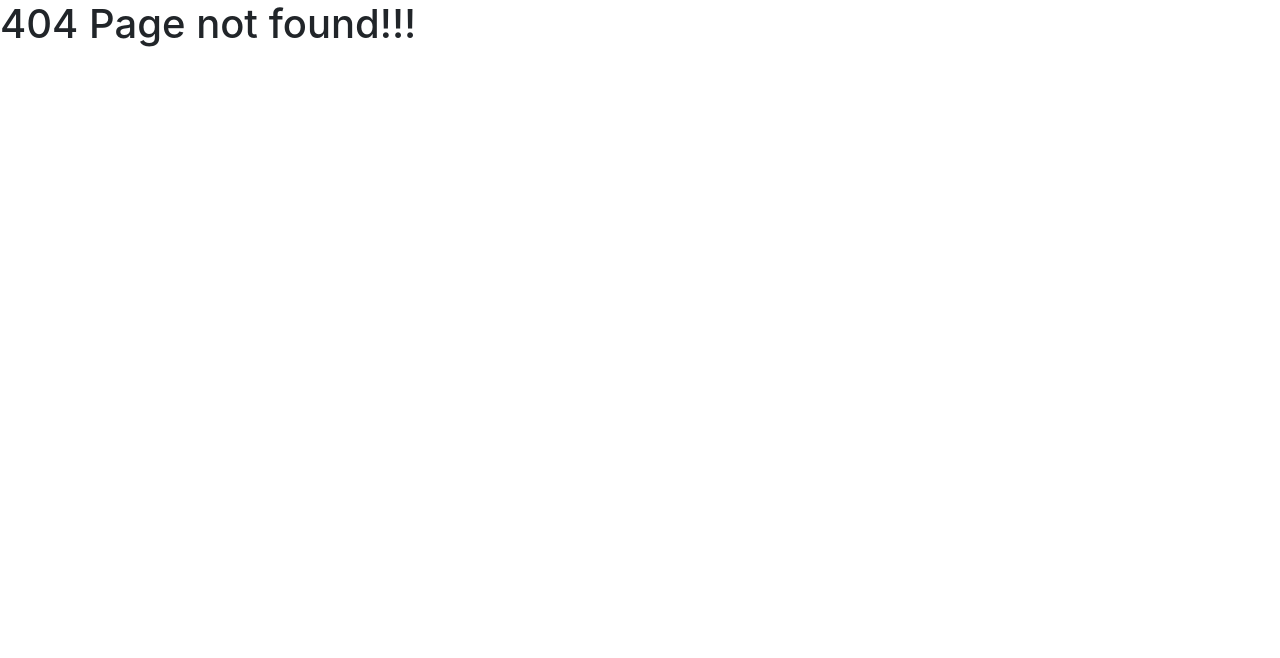
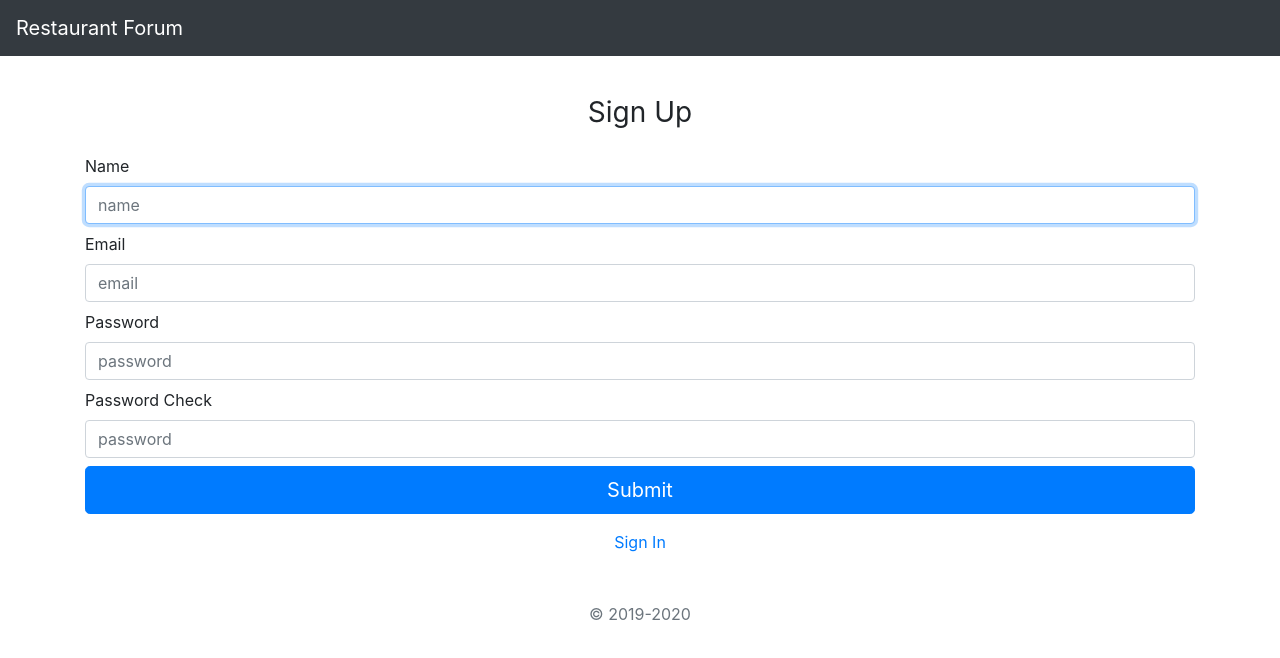
Before and after one commit to IgnacioFan/forum_frontend, a Vue app: page /#/signup in a window 1280 px wide. Before the commit this address had no page. Shown: the top 658 px of the page. Built offline with nearby package versions, Linux system fonts and the light colour scheme.

Commit message:
feature/add-login-and-signup

```diff
--- a/src/App.vue
+++ b/src/App.vue
@@ -1,15 +1,27 @@
 <template>
   <div id="restaurant-forum">
+    <Navbar/>
+    <main
+      role="main"
+      class="mt-5 bg white"
+    >
     <router-view/>
+    </main>
   </div>
 </template>
+
 <script>
 import "bootstrap"
 import "bootstrap/dist/css/bootstrap.min.css"
+import Navbar from "./components/Navbar.vue"
+
 export default {
-  name: 'App'
+  components: {
+    Navbar
+  }
 }
 </script>
+
 <style>
 #app {
   font-family: Avenir, Helvetica, Arial, sans-serif;
--- /dev/null
+++ b/src/components/Navbar.vue
@@ -0,0 +1,77 @@
+<template>
+  <nav class="navbar navbar-expand-lg fixed-top navbar-dark bg-dark">
+    <router-link class="navbar-brand"
+      to="/"
+    >
+      Restaurant Forum
+    </router-link>
+
+    <button
+      class="navbar-toggler"
+      type="button"
+      data-toggle="collapse"
+      data-target="#navbarSupportedContent"
+      aria-controls="navbarSupportedContent"
+      aria-expanded="false"
+      aria-label="Toggle navigation"
+    >
+      <span class="navbar-toggler-icon"/>
+    </button>
+
+    <div id="navbarSupportedContent" class="navbar-collapse collapse">
+      <div class="ml-auto d-flex align-items-center">
+        <!-- is user admin -->
+        <router-link v-if="currentUser.isAdmin" to="#" class="text-white mr-3">Admin</router-link>
+        <!-- is user login -->
+        <template v-if="isAuthenticated">
+          <router-link to="#" class="text-white mr-3">Hey, {{ currentUser.name || 'user' }}</router-link>
+          <button type="button" class="btn btn-sm btn-outline-success my-2 my-sm-0">Log out</button>
+        </template>
+      </div>
+    </div>
+  </nav>
+</template>
+
+<script>
+// seed data
+const dummyUser = {
+  currentUser: {
+    id: 1,
+    name: "admin",
+    email: "root@example.com",
+    image: "https://i.pravatar.cc/300",
+    isAdmin: true
+  },
+  isAuthenticated: true
+}
+
+export default {
+  // default
+  data () {
+    return {
+      currentUser: {
+        id: -1,
+        name: '',
+        email: '',
+        image: '',
+        isAdmin: false
+      },
+      isAuthenticated: false
+    }
+  },
+
+  created () {
+    // this.fetchUser()
+  },
+
+  methods: {
+    fetchUser() {
+      this.currentUser = {
+        ...this.currentUser,
+        ...dummyUser.currentUser
+      }
+      this.isAuthenticated = dummyUser.isAuthenticated
+    }
+  }
+}
+</script>
--- a/src/router/index.js
+++ b/src/router/index.js
@@ -1,10 +1,22 @@
 import Vue from 'vue'
 import VueRouter from 'vue-router'
+import SignIn from '../views/SignIn.vue'
+import SignUp from '../views/SignUp.vue'
 import NotFound from '../views/NotFound.vue'
 
 Vue.use(VueRouter)
 
 const routes = [
+  {
+    path: '/signin',
+    name: 'sign-in',
+    component: SignIn
+  },
+  {
+    path: '/signup',
+    name: 'sign-up',
+    component: SignUp
+  },
   {
     path: '*',
     name: '404',
--- /dev/null
+++ b/src/views/SignIn.vue
@@ -0,0 +1,76 @@
+<template>
+  <div class="container py-5">
+    <form class="w-100" @submit.prevent.stop="handleSubmit">
+      <div class="text-center mb-4">
+        <h1 class="h3 mb-3 font-weight-normal">
+          Sign In Page
+        </h1>
+      </div>
+      <div class="form-label-group mb-2">
+        <label for="email">email</label>
+        <input
+          id="email"
+          v-model="email"
+          name="email"
+          type="email"
+          class="form-control"
+          placeholder="email"
+          required
+          autofocus
+        >
+      </div>
+      <div class="form-label-group mb-3">
+        <label for="password">Password</label>
+        <input
+          id="password"
+          v-model="password"
+          name="password"
+          type="password"
+          class="form-control"
+          placeholder="password"
+          required
+        >
+      </div>
+      <button
+        class="btn btn-lg btn-primary btn-block mb-3"
+      >
+        Submit
+      </button>
+
+      <div class="text-center mb-3">
+        <p>
+          <router-link to="/signup">Sign Up</router-link>
+        </p>
+      </div>
+
+      <p class="mt-5 mb-3 text-muted text-center">
+        &copy; 2019-2020
+      </p>
+    </form>
+  </div>
+
+</template>
+
+<script>
+/* eslint-disable */
+export default {
+  name: 'SignIn',
+  data() {
+    return {
+      email: '',
+      password: ''
+    }
+  },
+  methods: {
+    handleSubmit (e) {
+      const data = JSON.stringify({
+        email: this.email,
+        password: this.password
+      })
+
+      // verify the input data
+      console.log('data', data)
+    }
+  }
+}
+</script>
--- /dev/null
+++ b/src/views/SignUp.vue
@@ -0,0 +1,108 @@
+<template>
+  <div class="container py-5">
+    <form class="w-100" @submit.prevent.stop="handleSubmit">
+      <div class="text-center mb-4">
+        <h1 class="h3 mb-3 font-weight-normal">
+          Sign Up
+        </h1>
+      </div>
+
+      <div class="form-label-group mb-2">
+        <label for="name">Name</label>
+        <input
+          id="name"
+          name="name"
+          v-model="name"
+          type="text"
+          class="form-control"
+          placeholder="name"
+          required
+          autofocus
+        >
+      </div>
+      <div class="form-label-group mb-2">
+        <label for="email">Email</label>
+        <input
+          id="email"
+          v-model="email"
+          name="email"
+          type="email"
+          class="form-control"
+          placeholder="email"
+          required
+        >
+      </div>
+
+      <div class="form-label-group mb-2">
+        <label for="password">Password</label>
+        <input
+          id="password"
+          v-model="password"
+          name="password"
+          type="password"
+          class="form-control"
+          placeholder="password"
+          required
+        >
+      </div>
+
+      <div class="form-label-group mb-2">
+        <label for="passwordCheck">Password Check</label>
+        <input
+          id="passwordCheck"
+          v-model="passwordCheck"
+          name="passwordCheck"
+          type="password"
+          class="form-control"
+          placeholder="password"
+          required
+        >
+      </div>
+
+      <button
+        class="btn btn-lg btn-primary btn-block mb-3"
+        type="submit"
+      >
+        Submit
+      </button>
+      <div class="text-center mb-3">
+        <p>
+          <router-link to="/signin">
+            Sign In
+          </router-link>
+        </p>
+      </div>
+
+      <p class="mt-5 mb-3 text-muted text-center">
+        &copy; 2019-2020
+      </p>
+    </form>
+  </div>
+</template>
+
+<script>
+/* eslint-disable */
+export default {
+  name: "SignUp",
+  data() {
+    return {
+      name: '',
+      email: '',
+      password: '',
+      passwordCheck: ''
+    }
+  },
+  methods: {
+    handleSubmit (e) {
+      const data = JSON.stringify({
+        name: this.name,
+        email: this.email,
+        password: this.password,
+        passwordCheck: this.passwordCheck
+      })
+
+    console.log('data', data)
+    }
+  }
+}
+</script>
```
Also changed, not shown: 1 other file (tests, documents, lock files or other folders).
